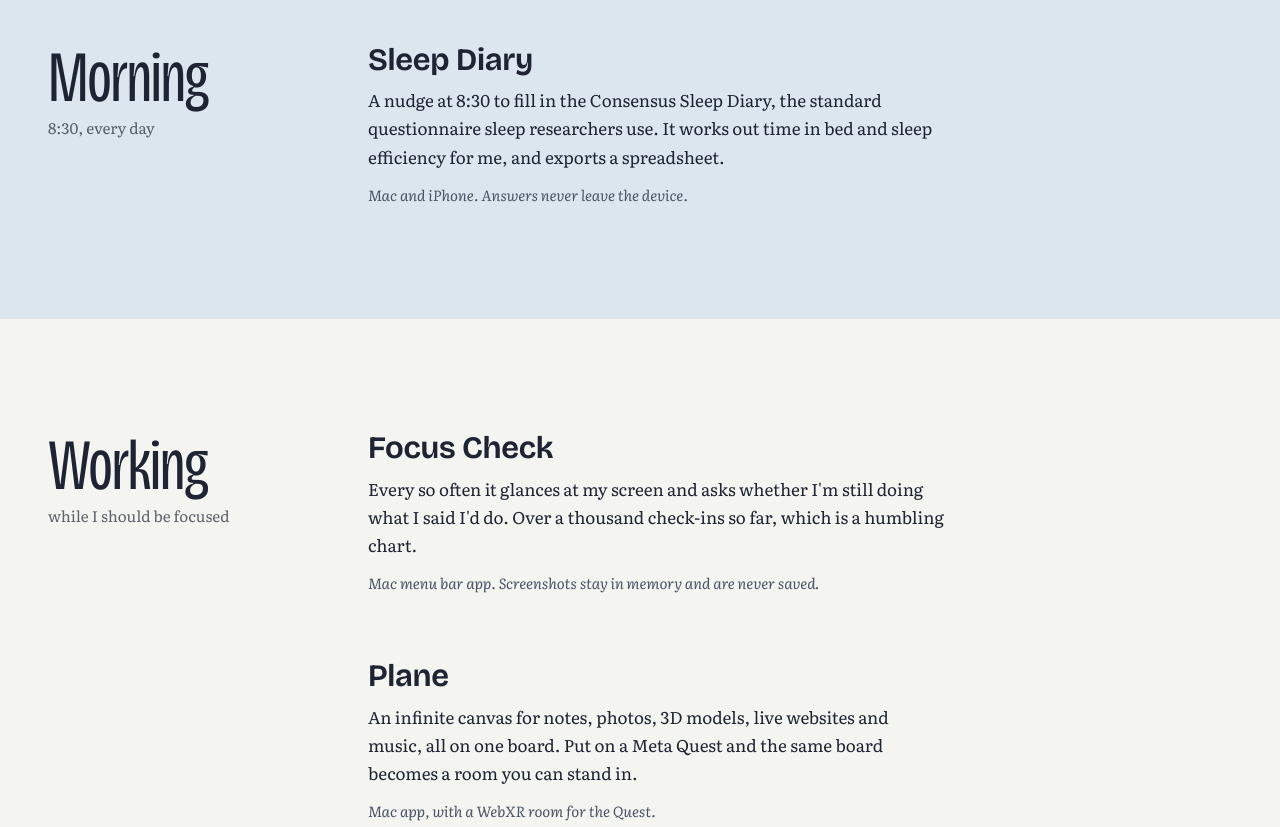
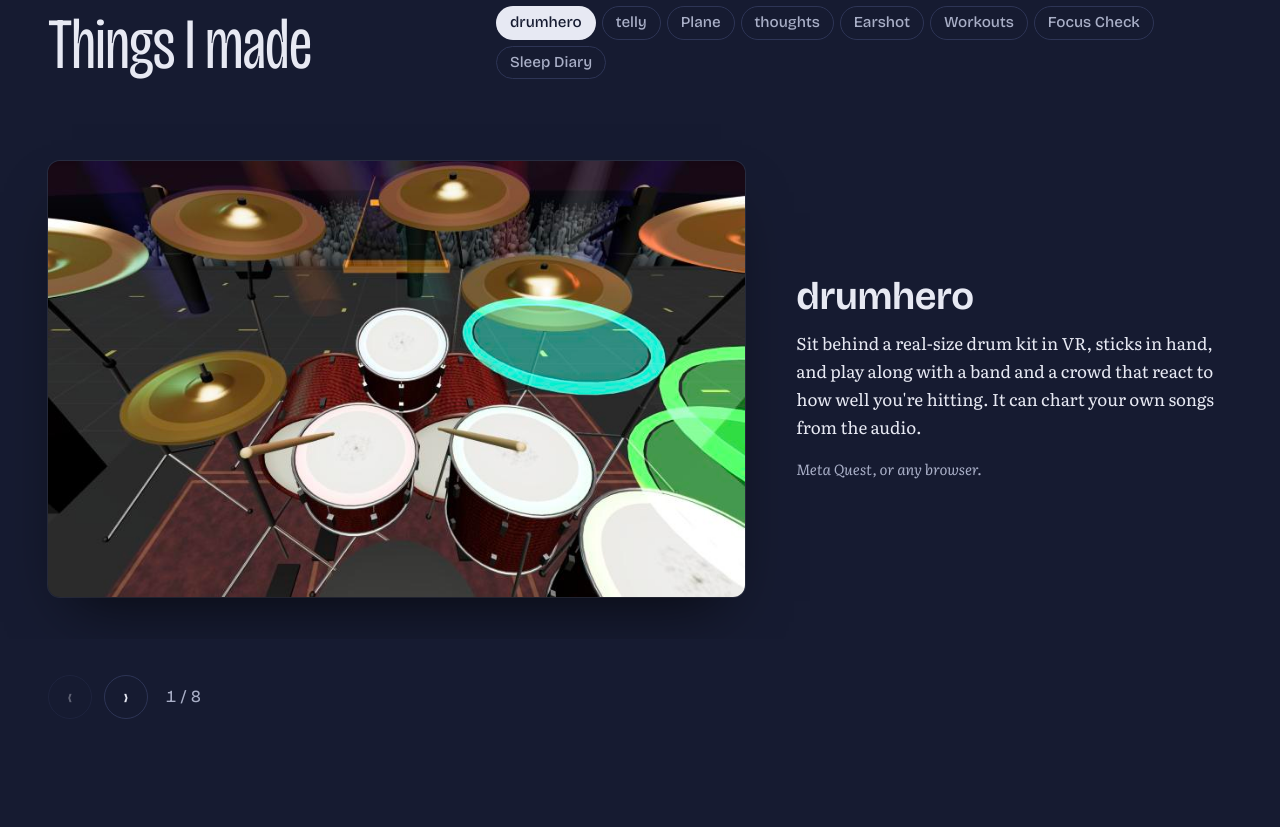
Before and after one commit to tigran3rd/tigran-site, a plain HTML site: page index.html in a window 1280 px wide. Shown: the part 800-1627 px from the top of the page. Drawn offline with nearby package versions, Linux system fonts and the light colour scheme; no server answers.

Commit message:
Show projects as a screenshot slideshow
Replaces the time-of-day sections. Also stops publishing the internal
one-pager with the site.

Co-Authored-By: Claude Opus 5.5 <noreply@anthropic.com>

```diff
--- a/index.html
+++ b/index.html
@@ -121,79 +121,122 @@
   }
   .hero p.now { opacity: 1; }
 
-  /* ---------- the day ---------- */
-  .hour {
-    padding: clamp(56px, 9vw, 112px) var(--gutter);
-    display: grid;
-    grid-template-columns: minmax(9rem, 16rem) minmax(0, var(--measure));
-    column-gap: clamp(24px, 5vw, 72px);
-    align-items: start;
+  /* ---------- projects slideshow ---------- */
+  .projects {
+    background: var(--late);
+    color: var(--moon);
+    padding: clamp(56px, 8vw, 104px) 0 clamp(40px, 6vw, 72px);
   }
-  .hour.morning   { background: var(--morning); }
-  .hour.work      { background: var(--work); }
-  .hour.afternoon { background: var(--afternoon); }
-  .hour.dusk      { background: var(--dusk); }
-  .hour.night     { background: var(--night); color: var(--moon); }
-  .hour.late      { background: var(--late);  color: var(--moon); }
-
-  .when {
+  .projects-head {
+    padding: 0 var(--gutter);
+    display: flex;
+    flex-wrap: wrap;
+    align-items: end;
+    justify-content: space-between;
+    gap: 20px 32px;
+    margin-bottom: clamp(24px, 4vw, 40px);
+  }
+  .projects-head h2 {
     font-family: var(--display);
     font-weight: 300;
     font-variation-settings: "wdth" 75;
     font-size: clamp(2.5rem, 6vw, 4.5rem);
     line-height: .95;
     letter-spacing: -0.02em;
-    position: sticky;
-    top: 24px;
   }
-  .when small {
+  .tabs { display: flex; flex-wrap: wrap; gap: 6px; max-width: 46rem; }
+  .tabs button {
+    font: 500 .95rem/1 var(--display);
+    color: var(--moon-soft);
+    background: transparent;
+    border: 1px solid #2E3556;
+    border-radius: 999px;
+    padding: 8px 13px;
+    cursor: pointer;
+  }
+  .tabs button:hover { color: var(--moon); border-color: #46507A; }
+  .tabs button[aria-current="true"] { background: var(--moon); color: var(--late); border-color: transparent; }
+
+  .track {
+    display: grid;
+    grid-auto-flow: column;
+    grid-auto-columns: 100%;
+    overflow-x: auto;
+    scroll-snap-type: x mandatory;
+    overscroll-behavior-x: contain;
+    scrollbar-width: none;
+  }
+  .track::-webkit-scrollbar { display: none; }
+  .track:focus-visible { outline: 3px solid var(--apricot); outline-offset: -3px; }
+  .slide {
+    scroll-snap-align: start;
+    padding: 0 var(--gutter);
+    display: grid;
+    grid-template-columns: minmax(0, 1.6fr) minmax(15rem, 1fr);
+    gap: clamp(24px, 4vw, 56px);
+    align-items: center;
+  }
+  .slide { --shot-h: clamp(260px, 46vw, 520px); }
+  .shot { height: var(--shot-h); display: grid; place-items: center; }
+  .shot img {
     display: block;
-    margin-top: .6rem;
-    font-family: var(--body);
-    font-weight: 400;
-    font-size: .95rem;
-    letter-spacing: 0;
-    opacity: .7;
+    max-width: 100%;
+    max-height: var(--shot-h);
+    border-radius: 12px;
+    box-shadow: 0 0 0 1px rgba(255, 255, 255, .08), 0 28px 60px -24px rgba(0, 0, 0, .7);
   }
-  .when .here {
-    display: none;
-    margin-top: .9rem;
+  .shot.phone img { border-radius: 30px; }
+  .shot.plain {
+    width: 100%;
+    border-radius: 12px;
+    background: linear-gradient(160deg, #252C4A, #1C2240);
+    box-shadow: inset 0 0 0 1px rgba(255, 255, 255, .06);
+    align-content: center;
+    gap: .5rem;
+  }
+  .shot.plain span {
     font-family: var(--display);
-    font-weight: 600;
-    font-size: .95rem;
-    letter-spacing: 0;
-    color: var(--apricot-deep);
+    font-weight: 700;
+    font-variation-settings: "wdth" 80;
+    font-size: clamp(2.75rem, 7vw, 5.5rem);
+    line-height: 1;
+    letter-spacing: -0.02em;
   }
-  .night .when .here, .late .when .here { color: var(--apricot); }
-  .hour.is-now .when .here { display: block; }
+  .shot.plain small { font-size: 1rem; color: var(--moon-soft); }
 
-  .things { display: grid; gap: clamp(40px, 6vw, 64px); }
-  .thing h3 {
+  .slide h3 {
     font-family: var(--display);
     font-weight: 650;
-    font-size: clamp(1.5rem, 2.6vw, 1.95rem);
-    line-height: 1.1;
+    font-size: clamp(1.75rem, 3vw, 2.5rem);
+    line-height: 1.05;
     letter-spacing: -0.01em;
   }
-  .thing p { margin-top: .6rem; }
-  .thing .made {
-    margin-top: .75rem;
-    font-size: .92rem;
-    font-style: italic;
-    color: var(--ink-soft);
+  .slide h3 a { color: inherit; }
+  .slide p { margin-top: .75rem; }
+  .slide .made { margin-top: 1rem; font-size: .92rem; font-style: italic; color: var(--moon-soft); }
+
+  .controls { display: flex; align-items: center; gap: 12px; padding: clamp(24px, 3vw, 36px) var(--gutter) 0; }
+  .controls button {
+    width: 44px; height: 44px;
+    border-radius: 50%;
+    border: 1px solid #2E3556;
+    background: transparent;
+    color: var(--moon);
+    font: 400 1.4rem/1 var(--display);
+    cursor: pointer;
   }
-  .night .thing .made, .late .thing .made { color: var(--moon-soft); }
+  .controls button:hover:not(:disabled) { border-color: var(--moon-soft); }
+  .controls button:disabled { opacity: .35; cursor: default; }
+  .counter { margin-left: 6px; font-family: var(--display); font-variant-numeric: tabular-nums; color: var(--moon-soft); }
+  .tabs button:focus-visible, .controls button:focus-visible { outline: 3px solid var(--apricot); outline-offset: 2px; }
 
   /* ---------- older + contact ---------- */
   .after {
     background: var(--late);
     color: var(--moon);
-    padding: 0 var(--gutter) clamp(64px, 10vw, 120px);
-    display: grid;
-    grid-template-columns: minmax(9rem, 16rem) minmax(0, var(--measure));
-    column-gap: clamp(24px, 5vw, 72px);
+    padding: clamp(48px, 7vw, 88px) var(--gutter) clamp(64px, 10vw, 120px);
   }
-  .after .col { grid-column: 2; }
+  .after .col { max-width: var(--measure); padding-top: clamp(32px, 5vw, 56px); border-top: 1px solid #2E3556; }
   .after h3 {
     font-family: var(--display);
     font-weight: 650;
@@ -202,15 +245,16 @@
   }
   .older { list-style: none; padding: 0; display: grid; gap: .5rem; color: var(--moon-soft); }
   .older a { color: var(--moon); }
-  .contact { margin-top: clamp(48px, 7vw, 80px); padding-top: 32px; border-top: 1px solid #2E3556; }
+  .contact { margin-top: clamp(40px, 6vw, 64px); }
   .contact p { color: var(--moon-soft); }
   .links { display: flex; flex-wrap: wrap; gap: .5rem 1.75rem; margin-top: 1rem; font-family: var(--display); font-size: 1.2rem; font-weight: 600; }
   .links a { color: var(--moon); }
 
-  @media (max-width: 720px) {
-    .hour, .after { grid-template-columns: 1fr; }
-    .when { position: static; margin-bottom: 28px; }
-    .after .col { grid-column: 1; }
+  @media (max-width: 760px) {
+    .slide { grid-template-columns: 1fr; align-items: start; align-content: start; gap: 24px; }
+    .slide { --shot-h: 62svh; }
+    .shot { height: auto; }
+    .shot.plain { aspect-ratio: 16 / 10; }
     .hero-inner { max-width: none; }
     .sun { width: 110px; }
   }
@@ -224,7 +268,7 @@
 <body>
 
 <nav class="switch" aria-label="Choose a version of this site">
-  <a href="./" aria-current="page">A day</a>
+  <a href="./" aria-current="page">Projects</a>
   <a href="wtf.html">wtf?</a>
 </nav>
 
@@ -233,85 +277,96 @@
   <div class="sun" aria-hidden="true"></div>
   <div class="hero-inner">
     <h1>Hi, I'm Tigran. I make small software for my own day.</h1>
-    <p>Most of these started as something that annoyed me before lunch. Here's a day of them, in the order I use them.</p>
+    <p>Most of these started as something that annoyed me before lunch. Then I kept using them.</p>
     <p class="now" id="now" aria-live="polite"></p>
   </div>
 </header>
 
 <main>
-  <section class="hour morning" aria-labelledby="t-morning">
-    <h2 class="when" id="t-morning">Morning<small>8:30, every day</small><span class="here">Right now</span></h2>
-    <div class="things">
-      <article class="thing">
-        <h3>Sleep Diary</h3>
-        <p>A nudge at 8:30 to fill in the Consensus Sleep Diary, the standard questionnaire sleep researchers use. It works out time in bed and sleep efficiency for me, and exports a spreadsheet.</p>
-        <p class="made">Mac and iPhone. Answers never leave the device.</p>
+  <section class="projects" aria-roledescription="carousel" aria-labelledby="projects-title">
+    <div class="projects-head">
+      <h2 id="projects-title">Things I made</h2>
+      <div class="tabs" role="group" aria-label="Jump to a project">
+        <button type="button" data-go="0" aria-current="true">drumhero</button>
+        <button type="button" data-go="1">telly</button>
+        <button type="button" data-go="2">Plane</button>
+        <button type="button" data-go="3">thoughts</button>
+        <button type="button" data-go="4">Earshot</button>
+        <button type="button" data-go="5">Workouts</button>
+        <button type="button" data-go="6">Focus Check</button>
+        <button type="button" data-go="7">Sleep Diary</button>
+      </div>
+    </div>
+    <div class="track" id="track" tabindex="0" aria-label="Projects, use the arrow keys to move between them">
+      <article class="slide" id="drumhero" role="group" aria-roledescription="slide" aria-label="1 of 8: drumhero">
+        <div class="shot"><img src="shots/drumhero.jpg" alt="drumhero in a browser: a drum kit on a stage in front of a crowd, with glowing rings marking the next notes to hit" loading="eager"></div>
+        <div>
+          <h3>drumhero</h3>
+          <p>Sit behind a real-size drum kit in VR, sticks in hand, and play along with a band and a crowd that react to how well you're hitting. It can chart your own songs from the audio.</p>
+          <p class="made">Meta Quest, or any browser.</p>
+        </div>
       </article>
+      <article class="slide" id="telly" role="group" aria-roledescription="slide" aria-label="2 of 8: telly">
+        <div class="shot phone"><img src="shots/telly.jpg" alt="telly on a phone: a grid of recently watched show posters with a star rating, and a review below" loading="lazy"></div>
+        <div>
+          <h3>telly</h3>
+          <p>A diary for TV and anime: what I watched, when, and what I thought of it. Like Letterboxd for everything that isn't there.</p>
+          <p class="made">Web and iPhone.</p>
         </div>
-  </section>
-
-  <section class="hour work" aria-labelledby="t-work">
-    <h2 class="when" id="t-work">Working<small>while I should be focused</small><span class="here">Right now</span></h2>
-    <div class="things">
-      <article class="thing">
+      </article>
+      <article class="slide" id="plane" role="group" aria-roledescription="slide" aria-label="3 of 8: Plane">
+        <div class="shot"><img src="shots/plane.jpg" alt="Plane's canvas: note cards, a small table and three colored sticky notes" loading="lazy"></div>
+        <div>
+          <h3>Plane</h3>
+          <p>An infinite canvas for notes, photos, 3D models, live websites and music, all on one board. Put on a Meta Quest and the same board becomes a room you can stand in.</p>
+          <p class="made">Mac app, with a WebXR room for the Quest.</p>
+        </div>
+      </article>
+      <article class="slide" id="thoughts" role="group" aria-roledescription="slide" aria-label="4 of 8: thoughts">
+        <div class="shot"><img src="shots/thoughts.jpg" alt="thoughts: a box for writing a post, with recent posts listed below" loading="lazy"></div>
+        <div>
+          <h3>thoughts</h3>
+          <p>A place to post a thought without opening a feed. Writing something down shouldn't cost me forty minutes of scrolling.</p>
+          <p class="made">Web, Mac and iPhone.</p>
+        </div>
+      </article>
+      <article class="slide" id="earshot" role="group" aria-roledescription="slide" aria-label="5 of 8: Earshot">
+        <div class="shot plain" aria-hidden="true"><span>Earshot</span><small>Mac</small></div>
+        <div>
+          <h3><a href="https://github.com/tigran3rd/earshot">Earshot</a></h3>
+          <p>A little retro recorder, VU meter included, that captures whatever audio an app is playing, with no microphone. I use it to save shows in Russian, Armenian and Mandarin to study later.</p>
+          <p class="made">Mac. Open source.</p>
+        </div>
+      </article>
+      <article class="slide" id="workouts" role="group" aria-roledescription="slide" aria-label="6 of 8: Workouts">
+        <div class="shot plain" aria-hidden="true"><span>Workouts</span><small>iPhone</small></div>
+        <div>
+          <h3>Workouts</h3>
+          <p>A workout logger fast enough to use with sweaty hands: sets, drop sets, cardio, which gym, which machine. Every set gets a timestamp and the rest timer starts on its own.</p>
+          <p class="made">iPhone. Syncs to my Notion when it can.</p>
+        </div>
+      </article>
+      <article class="slide" id="focus-check" role="group" aria-roledescription="slide" aria-label="7 of 8: Focus Check">
+        <div class="shot plain" aria-hidden="true"><span>Focus Check</span><small>Mac menu bar</small></div>
+        <div>
           <h3>Focus Check</h3>
           <p>Every so often it glances at my screen and asks whether I'm still doing what I said I'd do. Over a thousand check-ins so far, which is a humbling chart.</p>
           <p class="made">Mac menu bar app. Screenshots stay in memory and are never saved.</p>
+        </div>
       </article>
-      <article class="thing">
-        <h3>Plane</h3>
-        <p>An infinite canvas for notes, photos, 3D models, live websites and music, all on one board. Put on a Meta Quest and the same board becomes a room you can stand in.</p>
-        <p class="made">Mac app, with a WebXR room for the Quest.</p>
+      <article class="slide" id="sleep-diary" role="group" aria-roledescription="slide" aria-label="8 of 8: Sleep Diary">
+        <div class="shot plain" aria-hidden="true"><span>Sleep Diary</span><small>Mac and iPhone</small></div>
+        <div>
+          <h3>Sleep Diary</h3>
+          <p>A nudge at 8:30 every morning to fill in the Consensus Sleep Diary, the standard questionnaire sleep researchers use. It works out time in bed and sleep efficiency, and exports a spreadsheet.</p>
+          <p class="made">Mac and iPhone. Answers never leave the device.</p>
+        </div>
       </article>
     </div>
-  </section>
-
-  <section class="hour afternoon" aria-labelledby="t-afternoon">
-    <h2 class="when" id="t-afternoon">At the gym<small>between sets</small><span class="here">Right now</span></h2>
-    <div class="things">
-      <article class="thing">
-        <h3>Workouts</h3>
-        <p>A workout logger fast enough to use with sweaty hands: sets, drop sets, cardio, which gym, which machine. Every set gets a timestamp and the rest timer starts on its own.</p>
-        <p class="made">iPhone. Syncs to my Notion when it can.</p>
-      </article>
-    </div>
-  </section>
-
-  <section class="hour dusk" aria-labelledby="t-dusk">
-    <h2 class="when" id="t-dusk">Evening<small>studying</small><span class="here">Right now</span></h2>
-    <div class="things">
-      <article class="thing">
-        <h3><a href="https://github.com/tigran3rd/earshot">Earshot</a></h3>
-        <p>A little retro recorder, VU meter included, that captures whatever audio an app is playing, with no microphone. I use it to save shows in Russian, Armenian and Mandarin to study later.</p>
-        <p class="made">Mac. Open source.</p>
-      </article>
-    </div>
-  </section>
-
-  <section class="hour night" aria-labelledby="t-night">
-    <h2 class="when" id="t-night">Night<small>on the couch</small><span class="here">Right now</span></h2>
-    <div class="things">
-      <article class="thing">
-        <h3>telly</h3>
-        <p>A diary for TV and anime: what I watched, when, and what I thought of it. Like Letterboxd for everything that isn't there.</p>
-        <p class="made">Web and iPhone.</p>
-      </article>
-      <article class="thing">
-        <h3>thoughts</h3>
-        <p>A place to post a thought without opening a feed. Writing something down shouldn't cost me forty minutes of scrolling.</p>
-        <p class="made">Web, Mac and iPhone.</p>
-      </article>
-    </div>
-  </section>
-
-  <section class="hour late" aria-labelledby="t-late">
-    <h2 class="when" id="t-late">Too late<small>headset on</small><span class="here">Right now</span></h2>
-    <div class="things">
-      <article class="thing">
-        <h3>drumhero</h3>
-        <p>Sit behind a real-size drum kit in VR, sticks in hand, and play along with a band and a crowd that react to how well you're hitting. It can chart your own songs from the audio.</p>
-        <p class="made">Meta Quest, or any browser.</p>
-      </article>
+    <div class="controls">
+      <button type="button" id="prev" aria-label="Previous project">&lsaquo;</button>
+      <button type="button" id="next" aria-label="Next project">&rsaquo;</button>
+      <span class="counter" id="counter" aria-live="polite">1 / 8</span>
     </div>
   </section>
 
@@ -338,21 +393,68 @@
 </main>
 
 <script>
-  // Mark the part of the day the sun says it is where Tigran is.
   document.addEventListener('sun', ({ detail: s }) => {
-    const T = s.time.getTime(), e = s.events, H = 3600e3;
-    let part;
-    if (!e.sunrise || !e.sunset) part = s.localHour < 12 ? 'late' : 'night';
-    else if (e.civilBegin && T >= e.civilBegin && T < e.sunrise.getTime() + 3 * H) part = 'morning';
-    else if (T >= e.sunrise && T < e.sunset.getTime() - 2 * H) part = 'work';
-    else if (T >= e.sunrise && T < e.sunset.getTime() - 0.5 * H) part = 'afternoon';
-    else if (e.civilEnd && T >= e.sunset.getTime() - 0.5 * H && T < e.civilEnd.getTime() + H) part = 'dusk';
-    else part = s.localHour >= 12 ? 'night' : 'late';
-    document.querySelectorAll('.hour').forEach(el => el.classList.toggle('is-now', el.classList.contains(part)));
+    document.getElementById('now').innerHTML = `It's <time>${s.localTime}</time> where I am. ${s.sentence}`;
+  });
 
-    const now = document.getElementById('now');
-    now.innerHTML = `It's <time>${s.localTime}</time> where I am. ${s.sentence}`;
+  // Project slideshow: scroll-snap track, buttons, name tabs, arrow keys, #hash links.
+  (() => {
+    const track = document.getElementById('track');
+    const slides = [...track.querySelectorAll('.slide')];
+    const tabs = [...document.querySelectorAll('.tabs button')];
+    const prev = document.getElementById('prev'), next = document.getElementById('next');
+    const counter = document.getElementById('counter');
+    const reduce = matchMedia('(prefers-reduced-motion: reduce)').matches;
+    let current = -1;
+    let target = null; // slide a button, tab or link is scrolling to
+
+    const go = i => {
+      i = Math.max(0, Math.min(slides.length - 1, i));
+      target = i;
+      track.scrollTo({ left: i * track.clientWidth, behavior: reduce ? 'instant' : 'smooth' });
+      show(i);
+    };
+    function show(i) {
+      if (i === current) return;
+      current = i;
+      counter.textContent = `${i + 1} / ${slides.length}`;
+      tabs.forEach((t, j) => t.setAttribute('aria-current', j === i ? 'true' : 'false'));
+      slides.forEach((s, j) => s.inert = j !== i);
+      prev.disabled = i === 0;
+      next.disabled = i === slides.length - 1;
+      history.replaceState(null, '', i === 0 ? location.pathname + location.search : '#' + slides[i].id);
+    }
+
+    let settle;
+    track.addEventListener('scroll', () => {
+      clearTimeout(settle);
+      settle = setTimeout(() => {
+        const i = Math.round(track.scrollLeft / track.clientWidth);
+        if (target !== null && i !== target) return; // still on the way
+        target = null;
+        show(i);
+      }, 80);
+    }, { passive: true });
+    // A swipe or wheel takes over from a button's scroll.
+    for (const type of ['touchstart', 'wheel', 'pointerdown']) track.addEventListener(type, () => { target = null; }, { passive: true });
+    prev.addEventListener('click', () => go(current - 1));
+    next.addEventListener('click', () => go(current + 1));
+    tabs.forEach((t, i) => t.addEventListener('click', () => go(i)));
+    track.addEventListener('keydown', e => {
+      if (e.key === 'ArrowRight') { e.preventDefault(); go(current + 1); }
+      if (e.key === 'ArrowLeft') { e.preventDefault(); go(current - 1); }
     });
+
+    // Open on the project named in the address (e.g. #telly), if any.
+    const start = Math.max(0, slides.findIndex(s => '#' + s.id === location.hash));
+    show(start);
+    if (start) track.scrollTo({ left: start * track.clientWidth, behavior: 'instant' });
+    addEventListener('hashchange', () => {
+      const i = slides.findIndex(s => '#' + s.id === location.hash);
+      if (i >= 0) go(i);
+    });
+    addEventListener('resize', () => track.scrollTo({ left: current * track.clientWidth, behavior: 'instant' }));
+  })();
 </script>
 </body>
 </html>
--- a/sun.js
+++ b/sun.js
@@ -200,7 +200,7 @@
     if (m < 1) return 'a moment';
     if (m < 60) return `${m} minute${m === 1 ? '' : 's'}`;
     const h = Math.floor(m / 60), r = m % 60;
-    if (h >= 3 || r === 0) return `${Math.round(m / 60)} hours`;
+    if (h >= 3 || r === 0) { const H = Math.round(m / 60); return `${H} hour${H === 1 ? '' : 's'}`; }
     return `${h} hour${h === 1 ? '' : 's'} ${r} minute${r === 1 ? '' : 's'}`;
   }
   const clock = (d, tz) => new Intl.DateTimeFormat('en-US', { timeZone: tz, hour: 'numeric', minute: '2-digit' })
```
Also changed, not shown: wtf.html (+1 -1 lines), shots/drumhero.jpg (added), shots/plane.jpg (added), shots/telly.jpg (added), shots/thoughts.jpg (added), 1 other file. Lines whose indentation alone changed are shown as unchanged.
